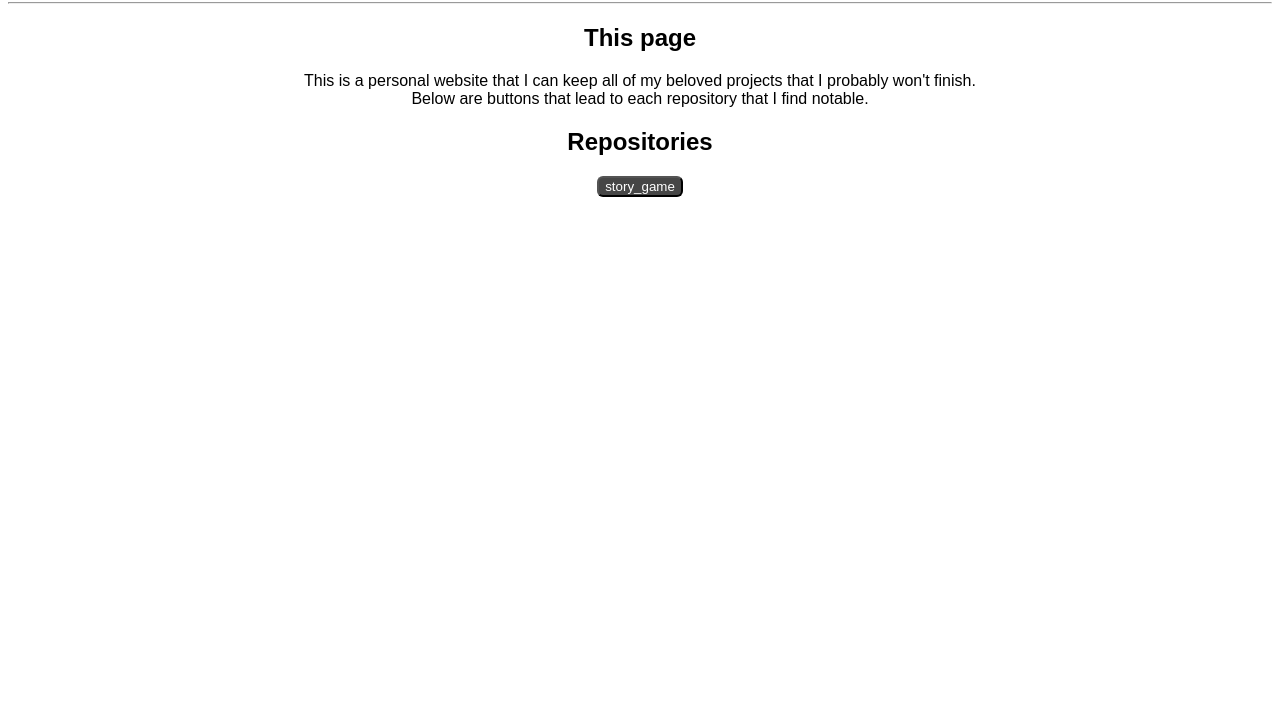
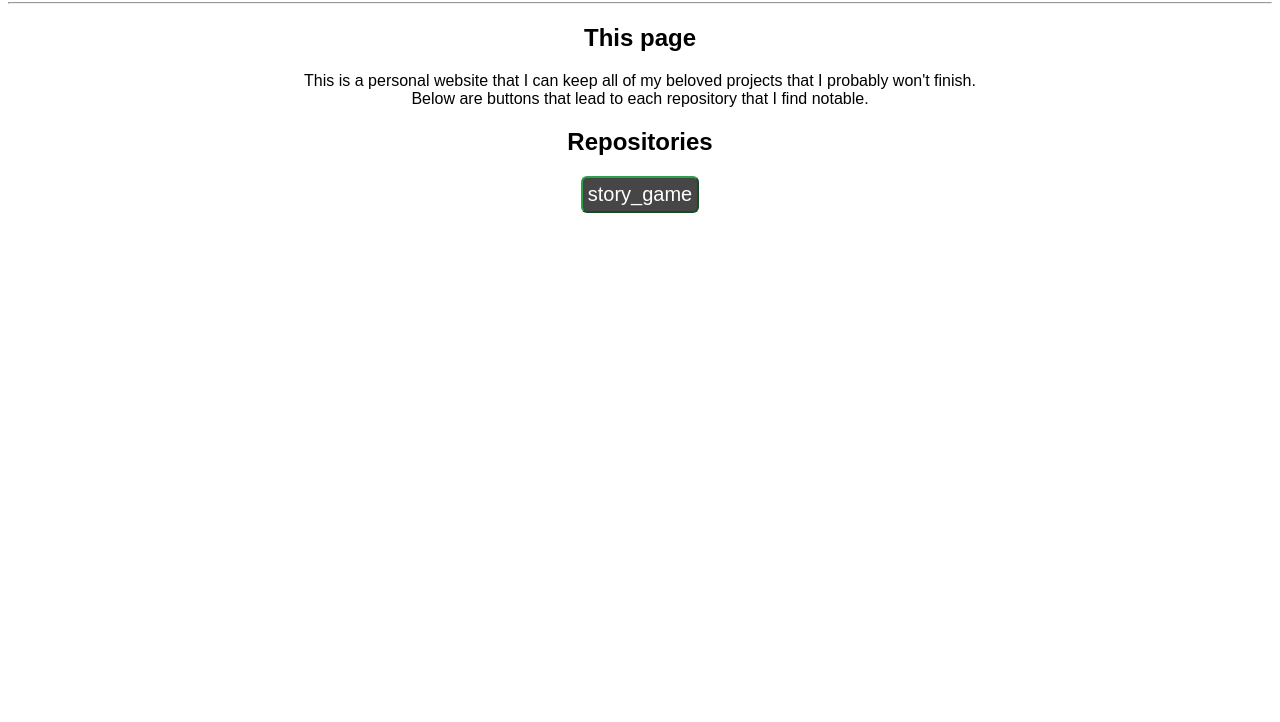
Before and after one commit to Gan-u-na/Gan-u-na.github.io, a plain HTML site: page index.html in a window 1280 px wide. Shown: the part 78-800 px from the top of the page. Drawn offline with Linux system fonts and the light colour scheme.

Commit message:
Add files via upload

```diff
--- a/index.css
+++ b/index.css
@@ -13,6 +13,10 @@ body {
 }
 
 button {
-    width: 200;
-    height: 900;
+    font-size: 20px;
+    padding: 5px;
+    background-color:rgb(91, 226, 125);
+    color:white;
+    border-radius: 15px;
+    border-color:rgb(46, 160, 74);
 }
```
